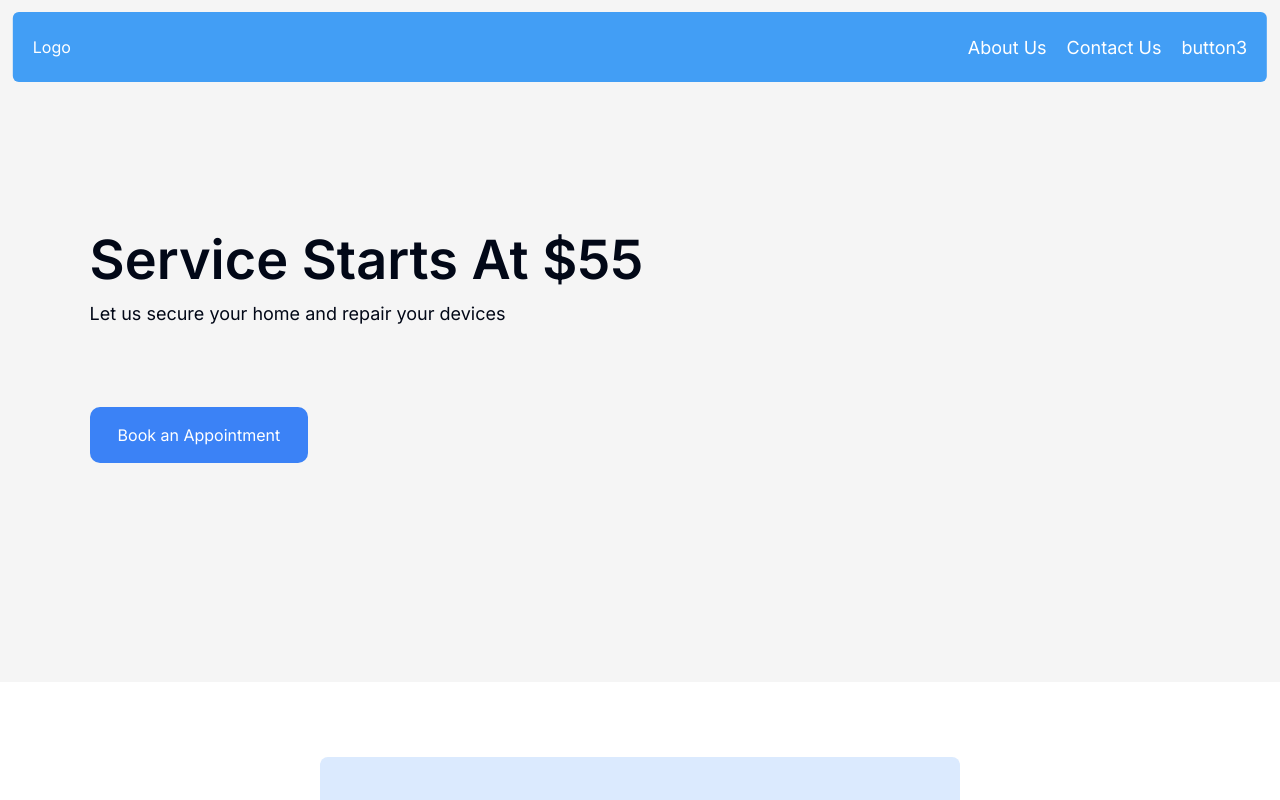
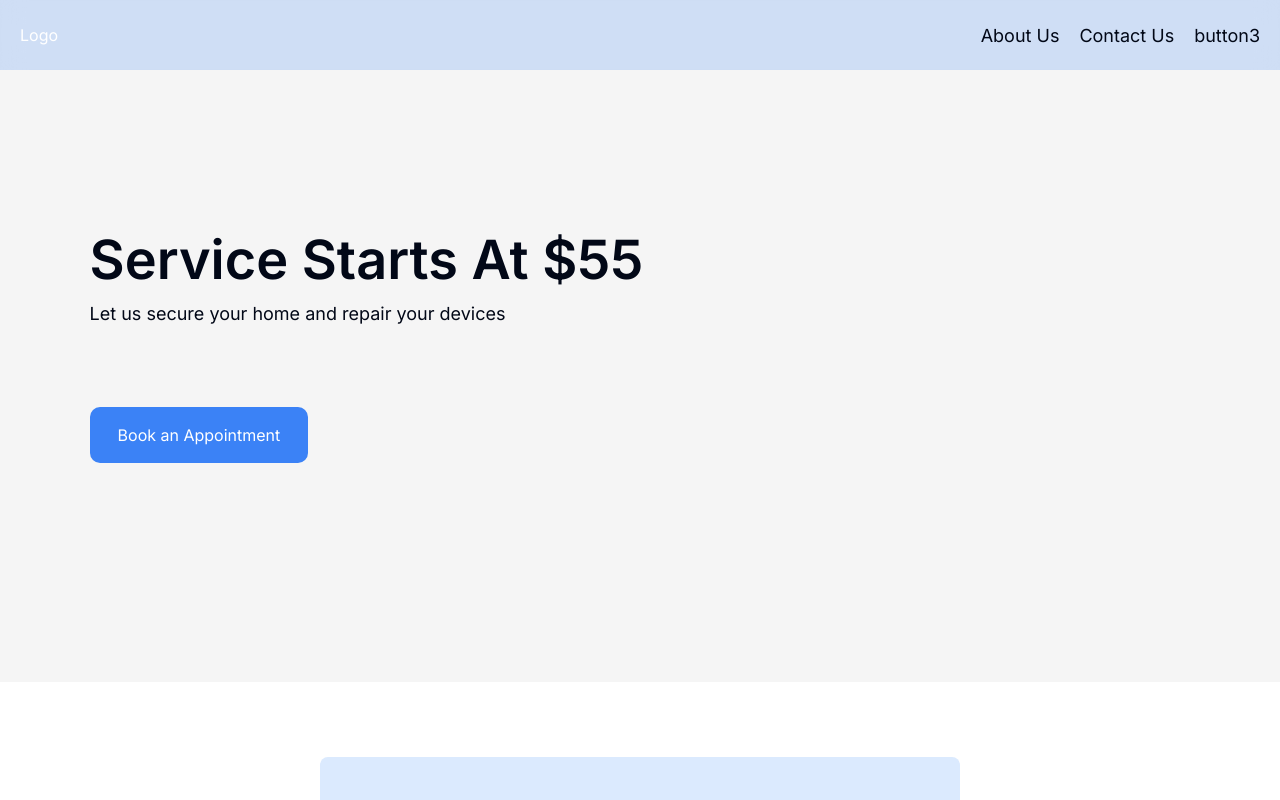
Before and after one commit to plode-v/ferworks, a Next.js app: page / in a window 1280 px wide. Shown: the top 800 px of the page. Built offline with nearby package versions, Linux system fonts and the light colour scheme.

Commit message:
edit navbar

```diff
--- a/src/components/Navbar.tsx
+++ b/src/components/Navbar.tsx
@@ -23,15 +23,15 @@ const Navbar = () => {
   })
 
   return (
-    <div className={`h-[70px] justify-between flex items-center px-5 bg-[#429ef5] text-white w-[98%] 3xl:w-2/3 fixed z-20 rounded-md top-3 left-1/2 -translate-x-1/2 duration-300 ${visible ? 'transform translate-y-0' : '-translate-y-[calc(0.75rem+70px)]'}`}>
+    <div className={`h-[70px] justify-between flex items-center px-5 bg-blue-500 bg-opacity-20 backdrop-blur-md w-full fixed z-20`}>
         <div>
         <Link className='text-white no-underline' href="/">
           <div>Logo</div>
         </Link>
         </div>
         <div className='flex gap-5 items-center text-[18px]'>
-          <Link className='text-white' href="about-us"><button>About Us</button></Link>
-          <Link className='text-white' href="contact-us"><button>Contact Us</button></Link>
+          <Link className='' href="about-us"><button>About Us</button></Link>
+          <Link className='' href="contact-us"><button>Contact Us</button></Link>
             <button>button3</button>
         </div>
     </div>
@@ -39,3 +39,6 @@ const Navbar = () => {
 }
 
 export default Navbar
+
+// ${visible ? 'transform translate-y-0' : '-translate-y-[calc(0.75rem+70px)]'}
+// bg-[#429ef5]
```
